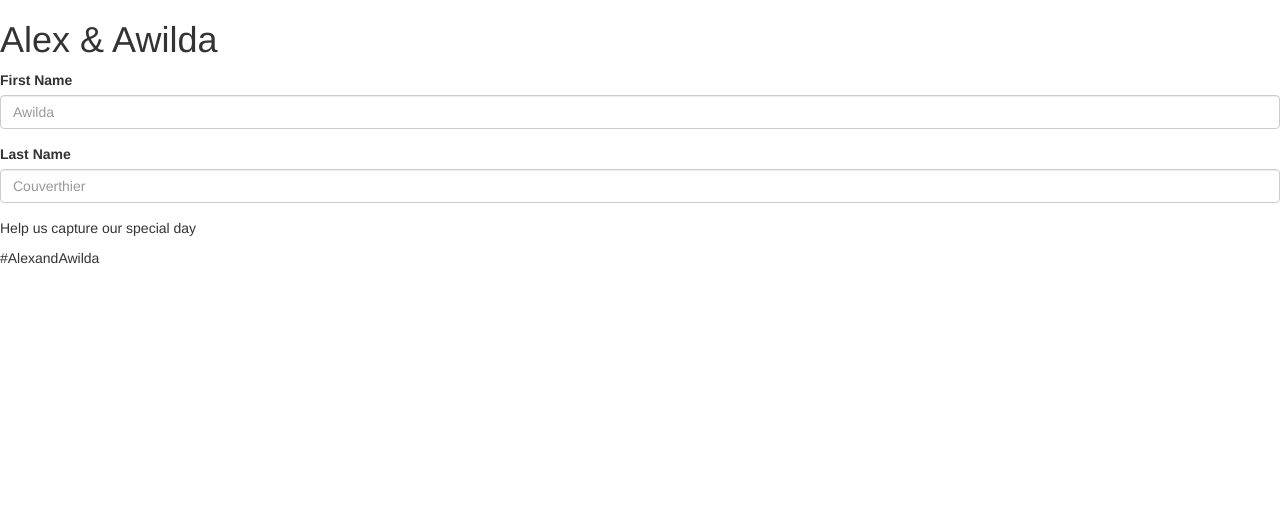
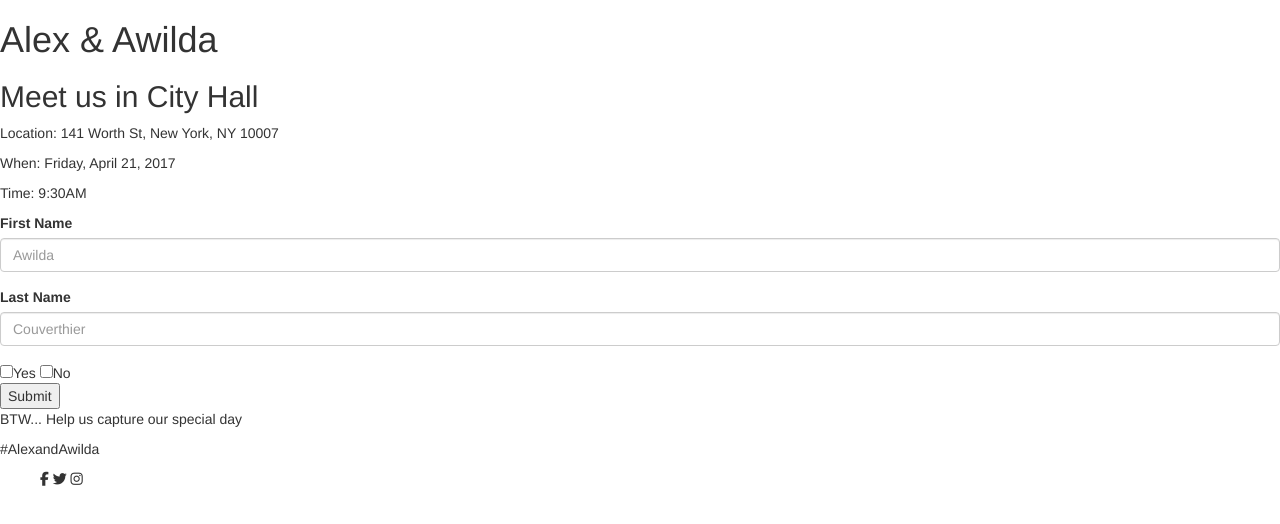
Before and after one commit to Awilda/toWed, a plain HTML site: page index.html in a window 1280 px wide. Drawn offline with nearby package versions, Linux system fonts and the light colour scheme.

Commit message:
Add icons

```diff
--- a/index.html
+++ b/index.html
@@ -4,10 +4,20 @@
 	<title>Alex & Awilda</title>
 	<meta name="viewport" content="width=device-width, initial-scale=1" charset="utf-8"/>
 	<link rel="stylesheet" type="text/css" href="css/stylesheet.css">
+	<script type="text/javascript" src="js/app.js"></script>
 	<link rel="stylesheet" href="https://maxcdn.bootstrapcdn.com/bootstrap/3.3.7/css/bootstrap.min.css">
+	<script src="https://ajax.googleapis.com/ajax/libs/jquery/3.1.1/jquery.min.js"></script>
+	<script src="https://use.fontawesome.com/93e3a9ff10.js"></script>
 </head>
 <body>
 	<h1>Alex & Awilda</h1>
+	<section>
+		<h2>Meet us in City Hall</h2>
+		<p>Location: 141 Worth St, New York, NY 10007</p>
+		<div id="map"></div>
+		<p>When: Friday, April 21, 2017</p>
+		<p>Time: 9:30AM</p>
+	</section>
 	<div id="inviteVid"></div>
 	<form id="rsvp">
 		<div class="form-group">
@@ -18,8 +28,20 @@
 			<label for="lastName">Last Name</label>
 			<input type="email" class="form-control" name="lastName" placeholder="Couverthier">
 		</div>
+			<input type="checkbox" name="answer" value="Yes">Yes
+			<input type="checkbox" name="No">No<br>
+			<input type="submit" name="Submit">
 	</form>
-	<p>Help us capture our special day</p>
-	<p>#AlexandAwilda</p>
+
+	<section>
+		<p id="capture">BTW... Help us capture our special day</p>
+		<p>#AlexandAwilda</p>
+		<ul id="icons">
+			<i class="fa fa-facebook" aria-hidden="true"></i>
+			<i class="fa fa-twitter" aria-hidden="true"></i>
+			<i class="fa fa-instagram" aria-hidden="true"></i>
+		</ul>
+	</section>
+
 </body>
 </html>
```
